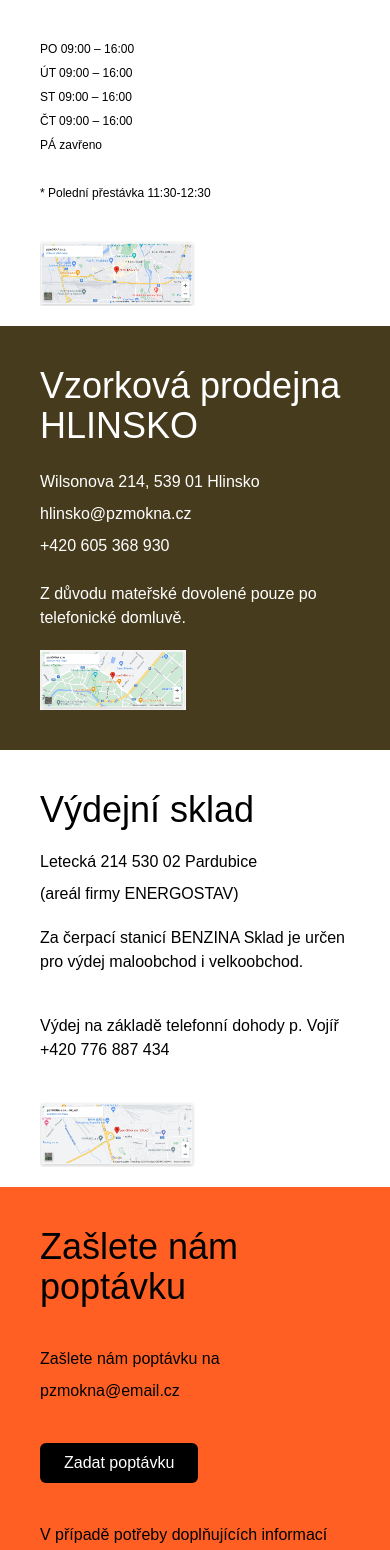
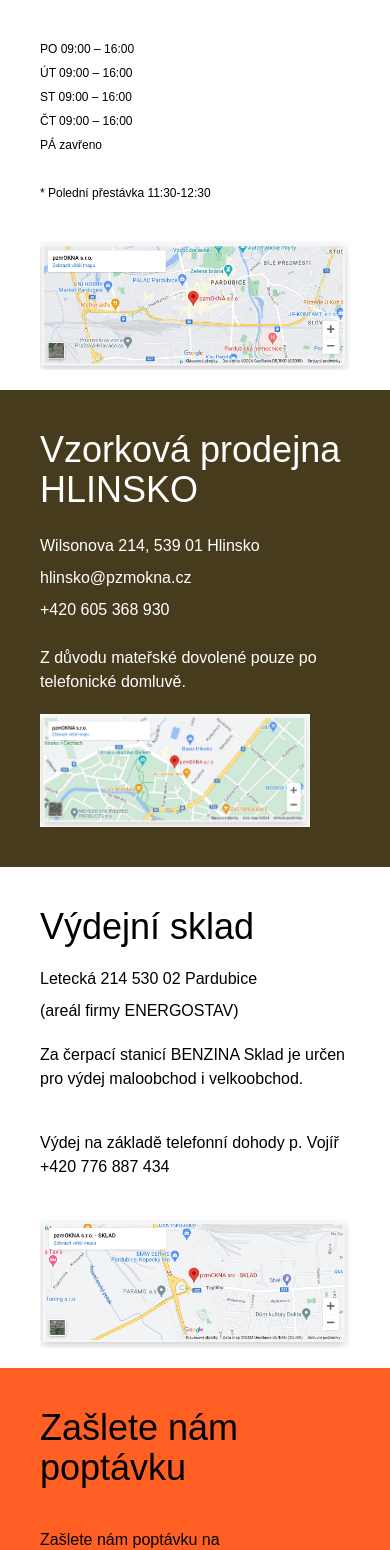
Before and after one commit to Adithyavarun-creator/czech-work, a React (Vite) app: page /contact in a window 390 px wide. Shown: the part 1103-2653 px from the top of the page. Built offline with nearby package versions, Linux system fonts and the light colour scheme; a web font is replaced by a local one.

Commit message:
mobile map images added

```diff
--- a/src/components/ContactDetails.tsx
+++ b/src/components/ContactDetails.tsx
@@ -101,7 +101,7 @@ const ContactDetails = () => {
                     </div>
                 </div>
 
-                <div className="w-1/2 mt-0 md:mt-2 lg:-mt-48 pl-10 md:pl-12 lg:pl-24 z-10">
+                <div className="w-full pr-10 md:pr-0 md:w-1/2 mt-0 md:mt-2 lg:-mt-48 pl-10 md:pl-12 lg:pl-24 z-10">
                     <div className="">
                         <img
                             className="w-full h-max object-cover"
@@ -145,7 +145,7 @@ const ContactDetails = () => {
                     </div>
                 </div>
 
-                <div className="mt-5 md:mt-0 flex md:absolute md:top-56 lg:top-80 right-0 w-[60%] pr-10 md:pr-12 lg:pr-24 z-10">
+                <div className="mt-5 md:mt-0 flex md:absolute md:top-56 lg:top-80 right-0 w-full md:w-1/2 pr-10 md:pr-12 lg:pr-24 z-10">
                     <div className="">
                         <img
                             className="w-full h-max object-cover"
@@ -190,7 +190,7 @@ const ContactDetails = () => {
                 </div>
 
 
-                <div className="w-1/2 md:-mt-32 lg:-mt-36 pl-10 md:pl-12 lg:pl-24 z-10">
+                <div className="w-full pr-10 md:pr-0 md:w-1/2 md:-mt-32 lg:-mt-36 pl-10 md:pl-12 lg:pl-24 z-10">
                     <div className="">
                         <img
                             className="w-full mb-5 md:mb-0 h-max object-cover"
```
